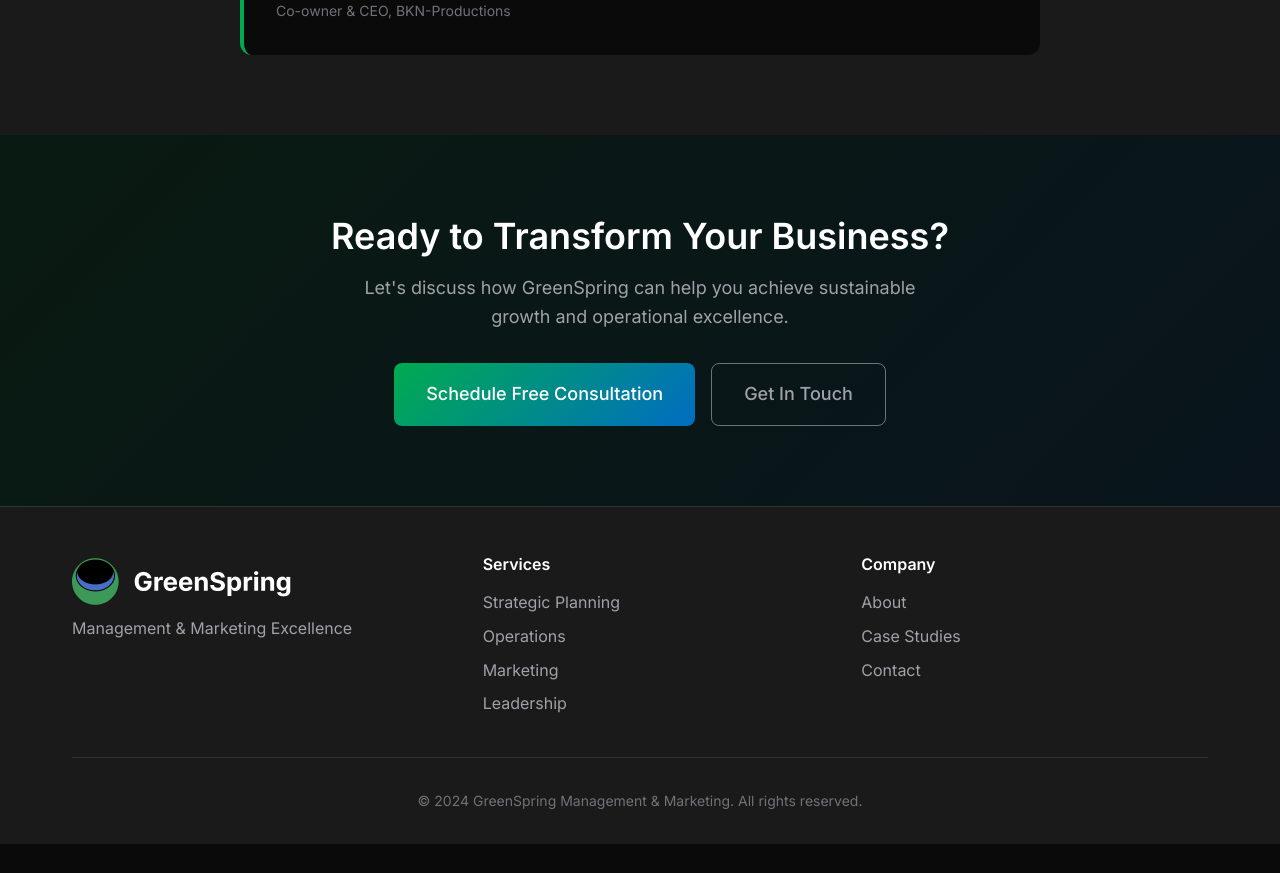
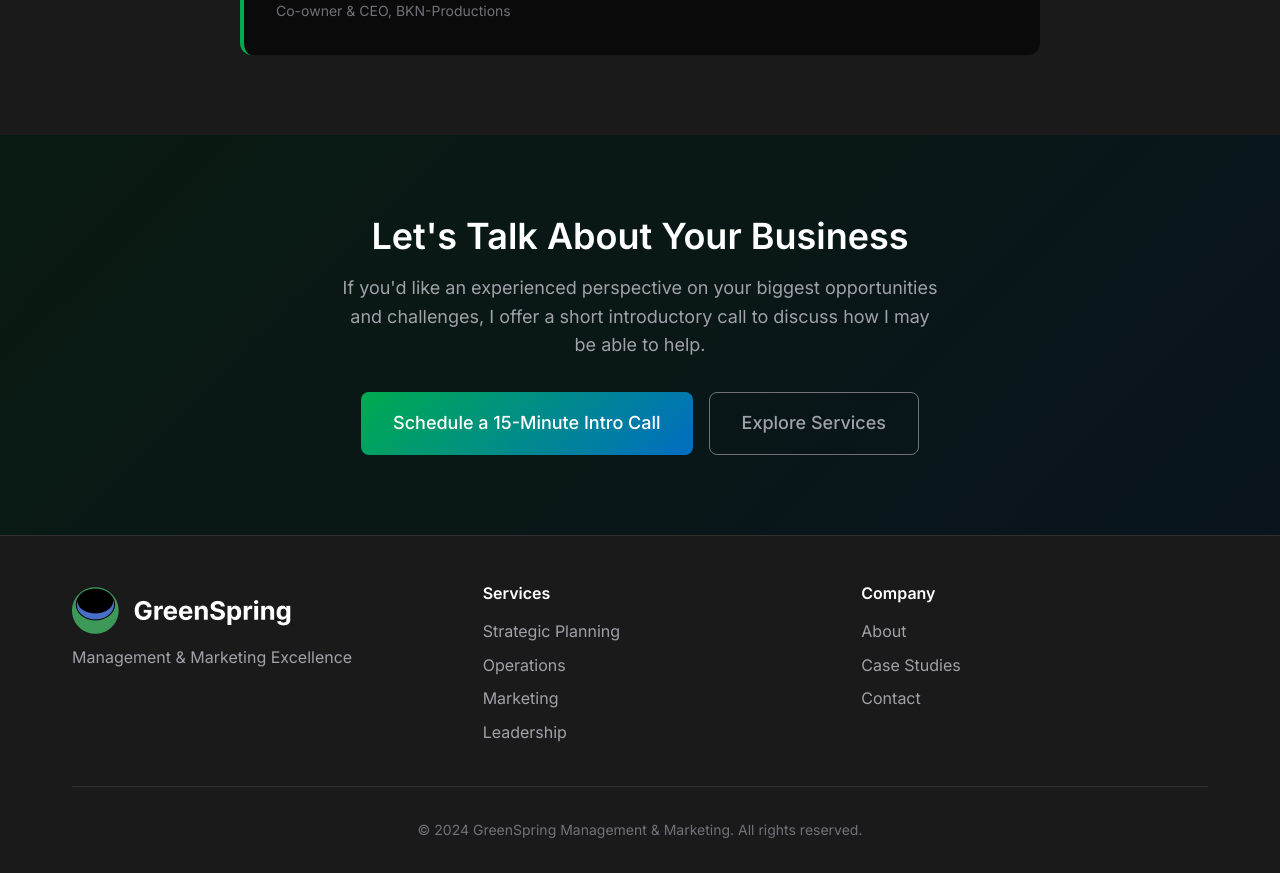
Before and after one commit to JacksonLeone/greenspring-website, a Next.js app: page / in a window 1280 px wide. Shown: the part 3000-3873 px from the top of the page. Before the commit the page ends 3844 px from the top, so only its background shows below. Built offline with nearby package versions, Linux system fonts and the light colour scheme.

Commit message:
Standardized cta

```diff
--- /dev/null
+++ b/src/components/CTASection.tsx
@@ -0,0 +1,18 @@
+import React from 'react';
+
+export default function CTASection() {
+  return (
+    <section className="cta-section">
+      <div className="container">
+        <div className="cta-content">
+          <h2>Let's Talk About Your Business</h2>
+          <p>If you'd like an experienced perspective on your biggest opportunities and challenges, I offer a short introductory call to discuss how I may be able to help.</p>
+          <div className="cta-buttons">
+            <a href="/contact" className="btn btn-primary btn-large">Schedule a 15-Minute Intro Call</a>
+            <a href="/services" className="btn btn-outline btn-large">Explore Services</a>
+          </div>
+        </div>
+      </div>
+    </section>
+  );
+}
--- a/src/pages/index.tsx
+++ b/src/pages/index.tsx
@@ -1,4 +1,5 @@
 import Layout from '../components/Layout'
+import CTASection from '../components/CTASection'
 import Link from 'next/link'
 import { getImagePath } from '../utils/imagePath'
 
@@ -140,18 +141,7 @@ export default function Home() {
       </section>
 
       {/* CTA Section */}
-      <section id="contact" className="cta-section">
-        <div className="container">
-          <div className="cta-content">
-            <h2>Ready to Transform Your Business?</h2>
-            <p>Let's discuss how GreenSpring can help you achieve sustainable growth and operational excellence.</p>
-            <div className="cta-buttons">
-              <Link href="/contact" className="btn btn-primary btn-large">Schedule Free Consultation</Link>
-              <Link href="/contact" className="btn btn-outline btn-large">Get In Touch</Link>
-            </div>
-          </div>
-        </div>
-      </section>
+      <CTASection />
     </Layout>
   )
 }
```
Also changed, not shown: src/pages/about.tsx (+2 -12 lines), src/pages/case-studies.tsx (+2 -12 lines), src/pages/services.tsx (+2 -12 lines).
